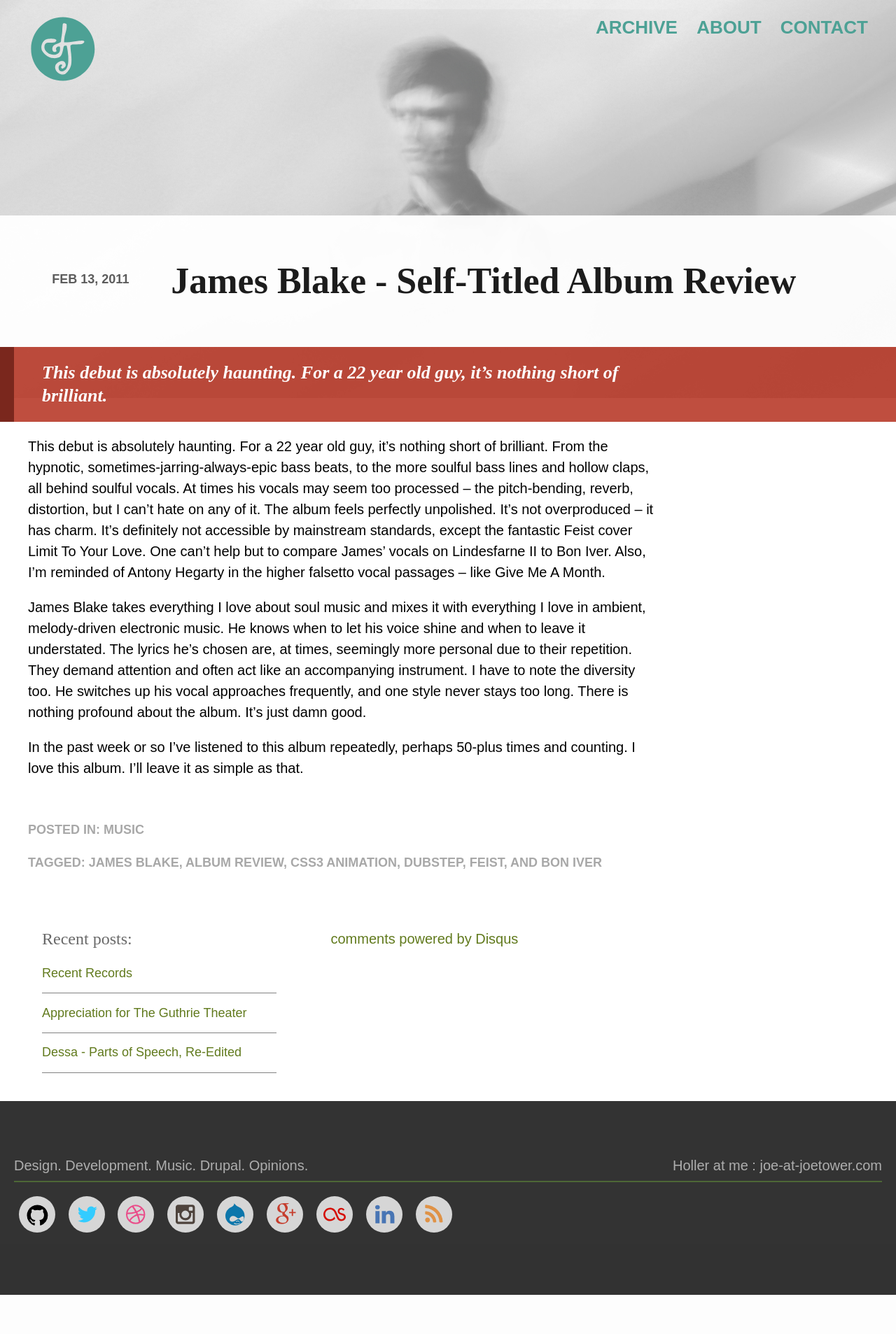
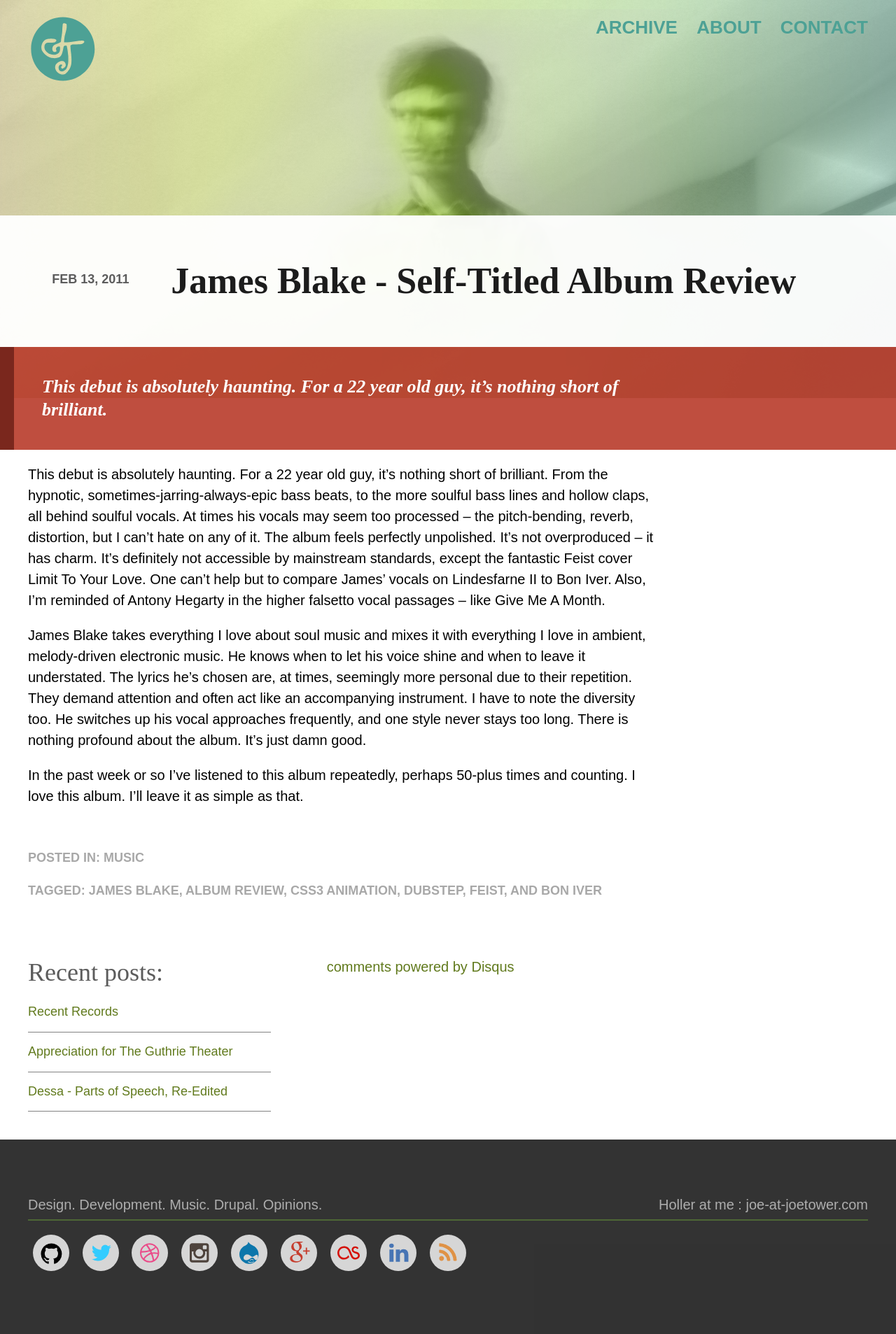
Before and after one commit to joetower/joetower-jekyll-2015, a Jekyll site: the page built from _posts/blog/2011-02-13-james-blake-self-titled-album-review.md, in a window 1280 px wide. Shown: the whole page at 70% size. Built offline with Jekyll 4.4.1, drawn with Linux system fonts in a browser that asks for light colours; comment, search, counter and statistics services are not loaded; before the commit the page ends 1851 px from its top, so only the background shows below that.

Commit message:
:dog: Fixed spacing in several sections and paths for images.

```diff
--- a/_includes/recent_posts.html
+++ b/_includes/recent_posts.html
@@ -1,5 +1,5 @@
 <div class="recent fade">
-  <h4>Recent posts:</h4>
+  <h3>Recent posts:</h3>
   <ul>
     {% for post in site.posts limit:3 %}
       <li><a href="{{ post.url }}">{{ post.title }}</a></li>
--- a/_scss/partials/_about_page.scss
+++ b/_scss/partials/_about_page.scss
@@ -8,6 +8,8 @@
   &.about {
     @include breakpoint($tablet) {
       @include grid-span(6,7);
+      margin-top: $space-triple;
+      margin-bottom: $space;
     }
     @include breakpoint($laptop-thirteen) {
       @include grid-span(8,1);
--- a/_scss/partials/_post_colors.scss
+++ b/_scss/partials/_post_colors.scss
@@ -7,7 +7,7 @@
     background-color: $black;
   }
   &.dark-texture {
-    background-image: image-url('tpl/dark-texture.png');
+    background-image: url(/img/tpl/dark-texture.png);
     background-repeat: repeat;
     background-color: $black;
   }
--- a/_scss/partials/_post_special.scss
+++ b/_scss/partials/_post_special.scss
@@ -2,7 +2,7 @@
 
 .featured-image {
   &.blake {
-    background:image-url('posts/james-blake/blake-body-repeat.jpg') no-repeat top center;
+    background: url(/img/posts/james-blake/blake-body-repeat.jpg) no-repeat top center;
     display: block;
     line-height: 0;
     -webkit-animation-name: bg_special;
@@ -19,7 +19,7 @@
     animation-timing-function: linear;
   }
   &.state-of-tv {
-    background:image-url('posts/state-of-tv/tv_bg.png') repeat top center;
+    background: url(/img/posts/state-of-tv/tv_bg.png) repeat top center;
     display: block;
     line-height: 0;
     -webkit-animation-name: bg_tv;
--- a/_scss/partials/_wrap_spacing.scss
+++ b/_scss/partials/_wrap_spacing.scss
@@ -3,7 +3,7 @@
 //
 
 .wrap {
-    padding: $space $space $space-double;
+    padding: $space $space-double $space-double;
     margin: 0 auto;
     zoom: 1;
 
@@ -29,7 +29,7 @@
   }
 
   &.meta-comment {
-    padding: $space-double $space-triple;
+    padding: $space-double;
     background-color: rgba($white,.80);
   }
 
--- a/css/style.css
+++ b/css/style.css
@@ -330,7 +330,7 @@
 }
 
 .wrap {
-  padding: 20px 20px 40px;
+  padding: 20px 40px 40px;
   margin: 0 auto;
   zoom: 1;
 }
@@ -356,7 +356,7 @@
   }
 }
 .wrap.meta-comment {
-  padding: 40px 60px;
+  padding: 40px;
   background-color: rgba(255, 255, 255, 0.8);
 }
 .wrap.header {
@@ -730,37 +730,33 @@
 
 .summary blockquote,
 .summary blockquote p {
-  width: 74.46809%;
-  float: left;
-  margin-right: -100%;
-  margin-left: 0;
-  clear: none;
+  max-width: 78%;
 }
 .summary .wrap {
-  padding: 1em 4em;
-  border-left: 1em solid #595959;
+  padding: 40px 20px;
+  border-left: 20px solid #595959;
   background-color: rgba(217, 217, 217, 0.9);
 }
-@media (min-width: 37.5em) {
+@media (min-width: 59.4375em) {
   .summary .wrap {
-    padding: 1em 2em;
+    padding: 40px;
   }
 }
 .summary .wrap.reviews {
   color: white;
-  border-left: 1em solid #7a271d;
+  border-color: #7a271d;
   background-color: rgba(184, 59, 43, 0.9);
   text-shadow: rgba(0, 0, 0, 0.6) -1px -1px 0 2px 5px rgba(0, 0, 0, 0.4);
 }
 .summary .wrap.health {
   color: #ddd84b;
-  border-left: 1em solid #617a1d;
+  border-color: #617a1d;
   background-color: rgba(146, 184, 43, 0.85);
   text-shadow: rgba(0, 0, 0, 0.6) -1px -1px 0 2px 5px rgba(0, 0, 0, 0.4);
 }
 .summary .wrap.design {
   color: #e39f5c;
-  border-left: 1em solid #755018;
+  border-color: #755018;
   background-color: rgba(181, 124, 37, 0.85);
   text-shadow: rgba(0, 0, 0, 0.6) -1px -1px 0 2px 5px rgba(0, 0, 0, 0.4);
 }
@@ -988,7 +984,7 @@
   background-color: black;
 }
 body.dark-texture {
-  background-image: image-url("tpl/dark-texture.png");
+  background-image: url(/img/tpl/dark-texture.png);
   background-repeat: repeat;
   background-color: black;
 }
@@ -1126,7 +1122,7 @@
 }
 
 .featured-image.blake {
-  background: image-url("posts/james-blake/blake-body-repeat.jpg") no-repeat top center;
+  background: url(/img/posts/james-blake/blake-body-repeat.jpg) no-repeat top center;
   display: block;
   line-height: 0;
   -webkit-animation-name: bg_special;
@@ -1147,7 +1143,7 @@
           animation-timing-function: linear;
 }
 .featured-image.state-of-tv {
-  background: image-url("posts/state-of-tv/tv_bg.png") repeat top center;
+  background: url(/img/posts/state-of-tv/tv_bg.png) repeat top center;
   display: block;
   line-height: 0;
   -webkit-animation-name: bg_tv;
@@ -1262,6 +1258,8 @@
     margin-left: 0;
     margin-right: 0;
     clear: none;
+    margin-top: 60px;
+    margin-bottom: 20px;
   }
 }
 @media (min-width: 59.4375em) {
```
Also changed, not shown: _scss/partials/_summary.scss (+10 -8 lines).
